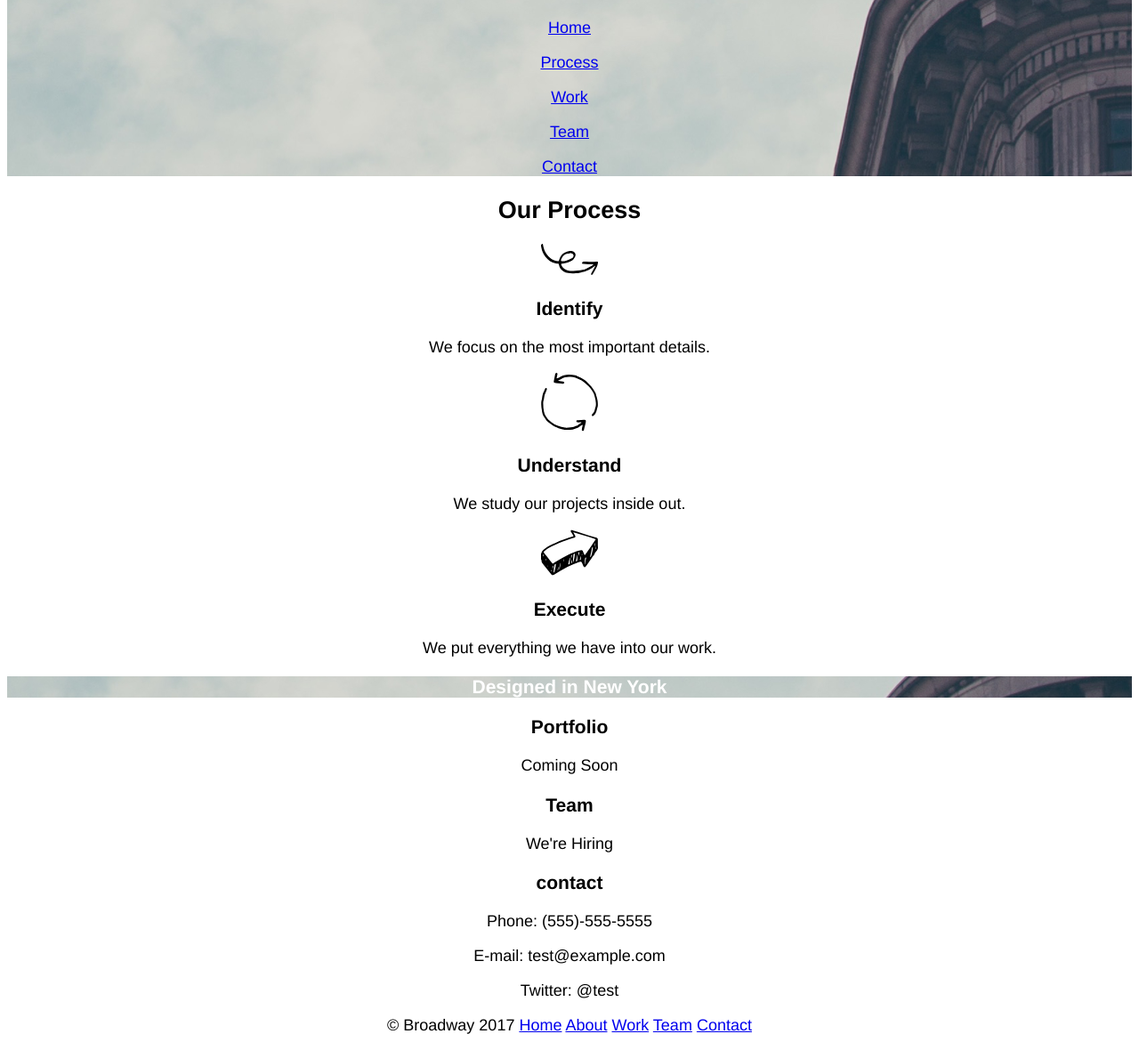
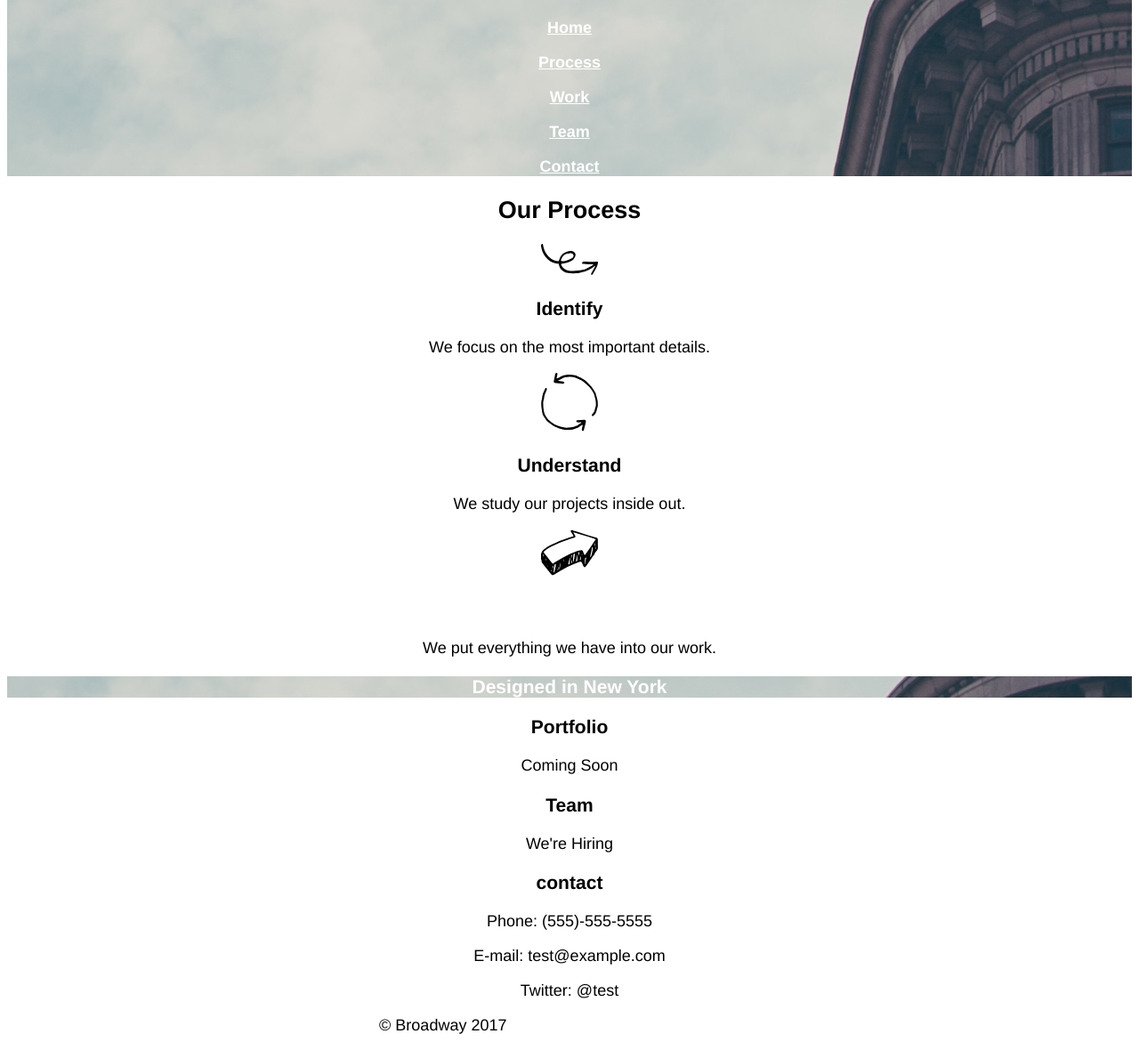
Before and after one commit to f-dymer/Broadway, a plain HTML site: page index.html in a window 1280 px wide. Shown: the part 69-1240 px from the top of the page at 89% size. Drawn offline with Linux system fonts and the light colour scheme.

Commit message:
add class about to anchor elements

```diff
--- a/index.html
+++ b/index.html
@@ -10,19 +10,19 @@
       <h1>Broadway Design</h1>
         <nav>
         <p>
-          <a href="#">Home</a>
+          <a class="about" href="#">Home</a>
         </p>
         <p>
-          <a href="#">Process</a>
+          <a class="about" href="#">Process</a>
         </p>
         <p>
-          <a href="#">Work</a>
+          <a class="about" href="#">Work</a>
         </P>
         <p>
-          <a href="#">Team</a>
+          <a class="about" href="#">Team</a>
         </p>
         <p>
-          <a href="#">Contact</a>
+          <a class="about" href="#">Contact</a>
         </p>
       </div>
       <h2>Our Process</h2>
@@ -39,25 +39,25 @@
         <p>
           <img class="icon"src="./resources/images/execute.svg"/>
         </p>
-      <h3>Execute</h3>
+      <h3 class="about">Execute</h3>
         <P>We put everything we have into our work.</P>
       <h3 class="main">Designed in New York</h3>
       <h3>Portfolio</h3>
         <p>Coming Soon</p>
       <h3>Team</h3>
         <P>We're Hiring</P>
-      <h3>contact</h3>
+      <h3 >contact</h3>
         <P>Phone: (555)-555-5555</P>
         <P>E-mail: test@example.com</P>
         <p>Twitter: @test
      <div>
         <nav>
             © Broadway 2017
-            <a href="#">Home</a>
-            <a href="#">About</a>
-            <a href="#">Work</a>
-            <a href="#">Team</a>
-            <a href="#">Contact</a>
+            <a class="about" href="#">Home</a>
+            <a class="about" href="#">About</a>
+            <a class="about" href="#">Work</a>
+            <a class="about" href="#">Team</a>
+            <a class="about" href="#">Contact</a>
         </nav>
      </div>
   </body>
--- a/resources/css/style.css
+++ b/resources/css/style.css
@@ -3,7 +3,11 @@ body {
   font-size: 18px;
   text-align: center;
 }
-.main{
+.main {
   background-image: url("../images/the-flatiron-building.png");
   color: white;
 }
+.about {
+  font-weight: bold;
+  color: white;
+}
```
